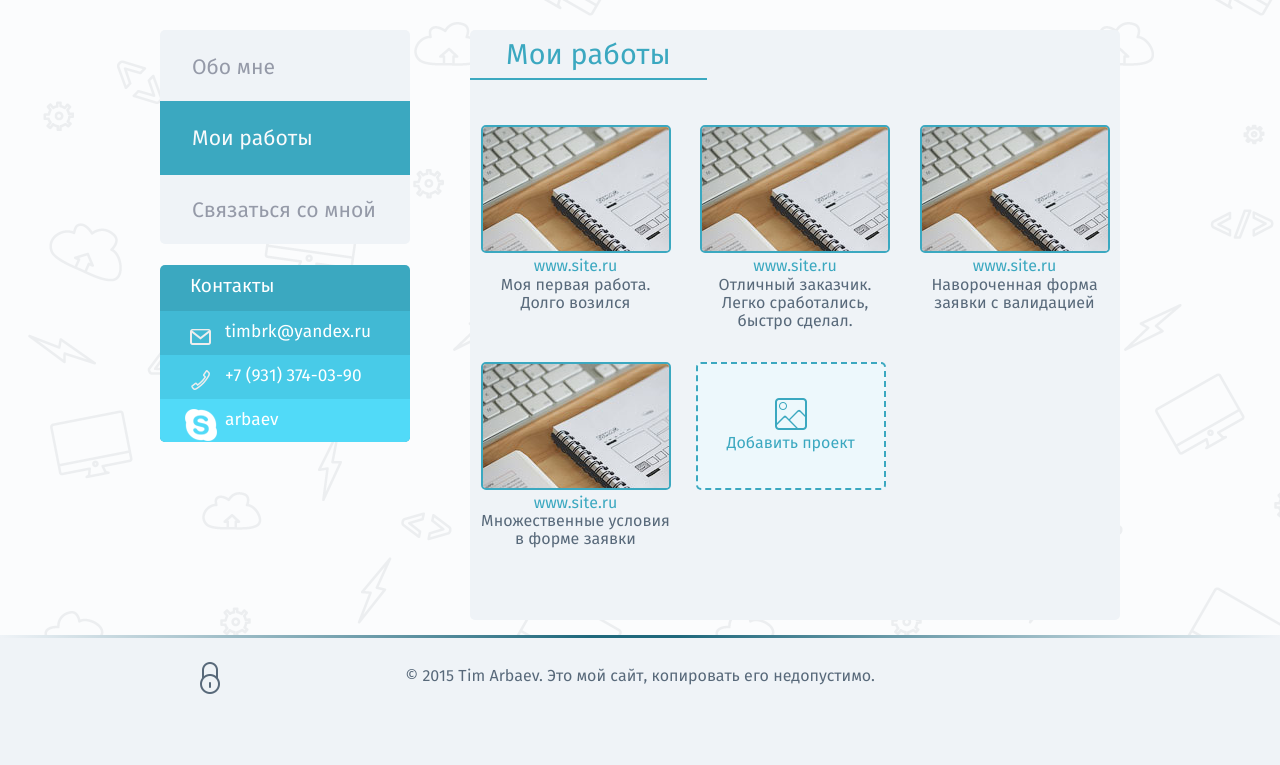
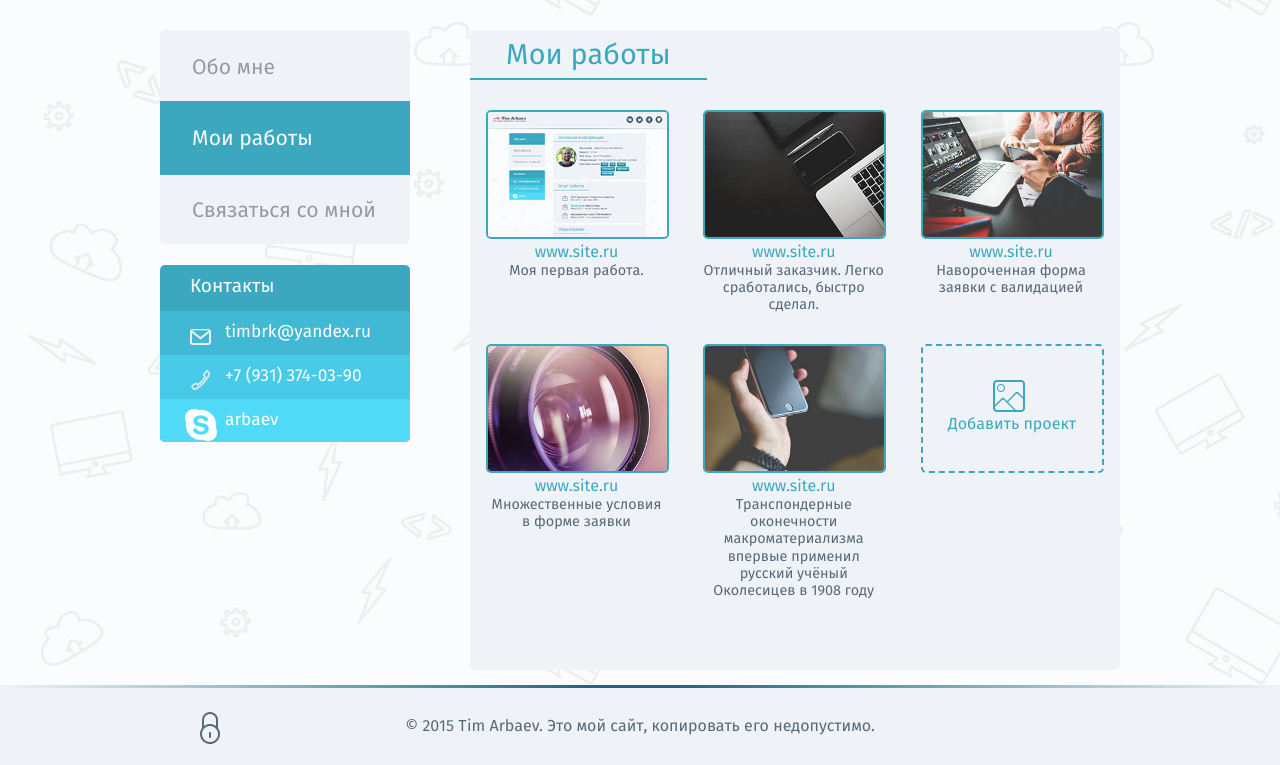
Before and after one commit to arbaev/loft-project1, a PHP site: page /works.html in a window 1280 px wide. Shown: the part 119-884 px from the top of the page. Before the commit the page ends 813 px from the top, so only its background shows below. Run offline with PHP 8.4, Linux system fonts and the light colour scheme; some libraries are stand-ins or nearby versions.

Commit message:
Переделана вёрстка страницы Мои Работы

```diff
--- a/src/css/works.css
+++ b/src/css/works.css
@@ -3,21 +3,19 @@
    ========================================================================== */
 
 .container {
-	margin: 30px auto;
-	text-align: justify;
+	margin: 15px auto 30px;
 }
 
-.gallery-item {
-	width: 30%;
-	margin: 0 8px 30px;
+.works-item {
+	width: 181px;
+	margin: 0 16px 30px;
 	display: inline-block;
 	text-align: center;
 	position: relative;
-	overflow: hidden;
 	vertical-align: top;
 }
 
-.gallery-img {
+.works-item .works-preview {
 	z-index: 1000;
 	position: relative;
 	margin-bottom: 5px;
@@ -25,14 +23,25 @@
 	border-radius: 5px;
 	display: inline-block;
 	overflow: hidden;
-	width: 186px;
-	height: 124px;
+	width: 179px;
+	height: 125px;
 	vertical-align: top;
 }
 
-.hoverfx {
+.works-item .works-img {
+	display: block;
+	height: auto;
+	max-width: 100%;
+}
+
+.works-item .caption {
+	line-height: 1.2;
+	font-size: .9em;
+}
+
+.works-item .hoverfx {
     z-index: 1002;
-    background-color: #3ba8c0;
+    background: #3ba8c0;
     transition: all 0.2s ease-in-out 0s;
     opacity: 0;
     color: white;
@@ -43,27 +52,41 @@
 	top: 0;
 }
 
-.hoverfx:hover,
-.hoverfx:active {
-	opacity: 0.75;
+.works-item .hoverfx:hover,
+.works-item .hoverfx:active {
+	opacity: 0.85;
 }
 
 .ie8 .hoverfx {
 	display: none;
 }
 
-.hoverfx-inside {
-    width: 100px;
+.works-item .hoverfx-inside {
     margin: 44px auto 0;
-    padding: 4px 0;
+    padding: 4px;
     display: inline-block;
     border-radius: 5px;
-    border: 2px solid #fff;
+    border: 2px solid #f9fafb;
+    color: #f9fafb;
+    opacity: 1;
 }
 
-.add-project {
+.works-item .add-project {
 	display: table-cell;
 	vertical-align: middle;
 	border: 2px dashed #3ba8c0;
 	background-color: #edf8fc;
 }
+
+.works-item.add-project .works-preview {
+	border: 2px dashed #3ba8c0;
+}
+
+.works-item.add-project .add-link {
+    padding: 70px 5px;
+    display: inline-block;
+}
+
+.icon-addproject {
+    background: url(../img/add-project.png) no-repeat 70px 34px;
+}
--- a/src/works.html
+++ b/src/works.html
@@ -52,81 +52,75 @@
                 <h2 class="article-title">Мои работы</h2>
                     <div class="container">
 
-                         <figure class="gallery-item">
-                            <a href="#">
-                                <div class="gallery-img">
-                                    <img src="img/site-preview.jpg" alt="img15"/>
+                         <figure class="works-item">
+                            <div class="works-preview">
+                                <img src="img/tim-work1.png" class="works-img" alt="img15"/>
                                 <div class="hoverfx">
-                                        <div class="hoverfx-inside">
-                                            Один
+                                    <a class="hoverfx-inside" href="#">Портфолио</a>
                                 </div>
                             </div>
-                                </div>
-                                www.site.ru
-                            </a>
+                            <a href="#">www.site.ru</a>
                             <figcaption class="caption">
-                                Моя первая работа. Долго возился
+                                Моя первая работа.
                             </figcaption>
                         </figure>
 
-                         <figure class="gallery-item">
-                            <a href="#">
-                                <div class="gallery-img">
-                                    <img src="img/site-preview.jpg" alt="img15"/>
+                         <figure class="works-item">
+                            <div class="works-preview">
+                                <img src="img/tim-work2.jpg" class="works-img" alt="img15"/>
                                 <div class="hoverfx">
-                                        <div class="hoverfx-inside">
-                                            Два
+                                    <a class="hoverfx-inside" href="#">ЛенСпецЧто</a>
                                 </div>
                             </div>
-                                </div>
-                                www.site.ru
-                            </a>
+                            <a href="#">www.site.ru</a>
                             <figcaption class="caption">
                                 Отличный заказчик. Легко сработались, быстро сделал.
                             </figcaption>
                         </figure>
 
-                         <figure class="gallery-item">
-                            <a href="#">
-                                <div class="gallery-img">
-                                    <img src="img/site-preview.jpg" alt="img15"/>
+                         <figure class="works-item">
+                            <div class="works-preview">
+                                <img src="img/tim-work3.jpg" class="works-img" alt="img15"/>
                                 <div class="hoverfx">
-                                        <div class="hoverfx-inside">
-                                            Три
+                                    <a class="hoverfx-inside" href="#">Быстросайт</a>
                                 </div>
                             </div>
-                                </div>
-                                www.site.ru
-                            </a>
+                            <a href="#">www.site.ru</a>
                             <figcaption class="caption">
                                 Навороченная форма заявки с валидацией
                             </figcaption>
                         </figure>
 
-                         <figure class="gallery-item">
-                            <a href="#">
-                                <div class="gallery-img">
-                                    <img src="img/site-preview.jpg" alt="img15"/>
+                         <figure class="works-item">
+                            <div class="works-preview">
+                                <img src="img/tim-work4.jpg" class="works-img" alt="img15"/>
                                 <div class="hoverfx">
-                                        <div class="hoverfx-inside">
-                                            Четыре
+                                    <a class="hoverfx-inside" href="#">ООО Люмина</a>
                                 </div>
                             </div>
-                                </div>
-                                www.site.ru
-                            </a>
+                            <a href="#">www.site.ru</a>
                             <figcaption class="caption">
                                 Множественные условия в форме заявки
                             </figcaption>
                         </figure>
 
-                         <figure class="gallery-item">
-                            <a href="#" class="add-link">
-                                <div class="gallery-img add-project">
-                                    <img src="img/add-project.png" alt="add project">
-                                    <div>Добавить проект</div>
+                         <figure class="works-item">
+                            <div class="works-preview">
+                                <img src="img/tim-work5.jpg" class="works-img" alt="img15"/>
+                                <div class="hoverfx">
+                                    <a class="hoverfx-inside" href="#">Пилорама</a>
                                 </div>
-                            </a>
+                            </div>
+                            <a href="#">www.site.ru</a>
+                            <figcaption class="caption">
+                                Транспондерные оконечности макроматериализма впервые применил русский учёный Околесицев в 1908 году
+                            </figcaption>
+                        </figure>
+
+                         <figure class="works-item add-project">
+                            <div class="works-preview icon-addproject">
+                                <a class="add-link" href="#">Добавить проект</a>
+                            </div>
                         </figure>
 
                     </div>
```
Also changed, not shown: src/css/about.css (+15 -4 lines), src/img/tim-work1.png (added), src/img/tim-work2.jpg (added), src/img/tim-work3.jpg (added), src/img/tim-work4.jpg (added), src/img/tim-work5.jpg (added). Lines whose indentation alone changed are shown as unchanged.
